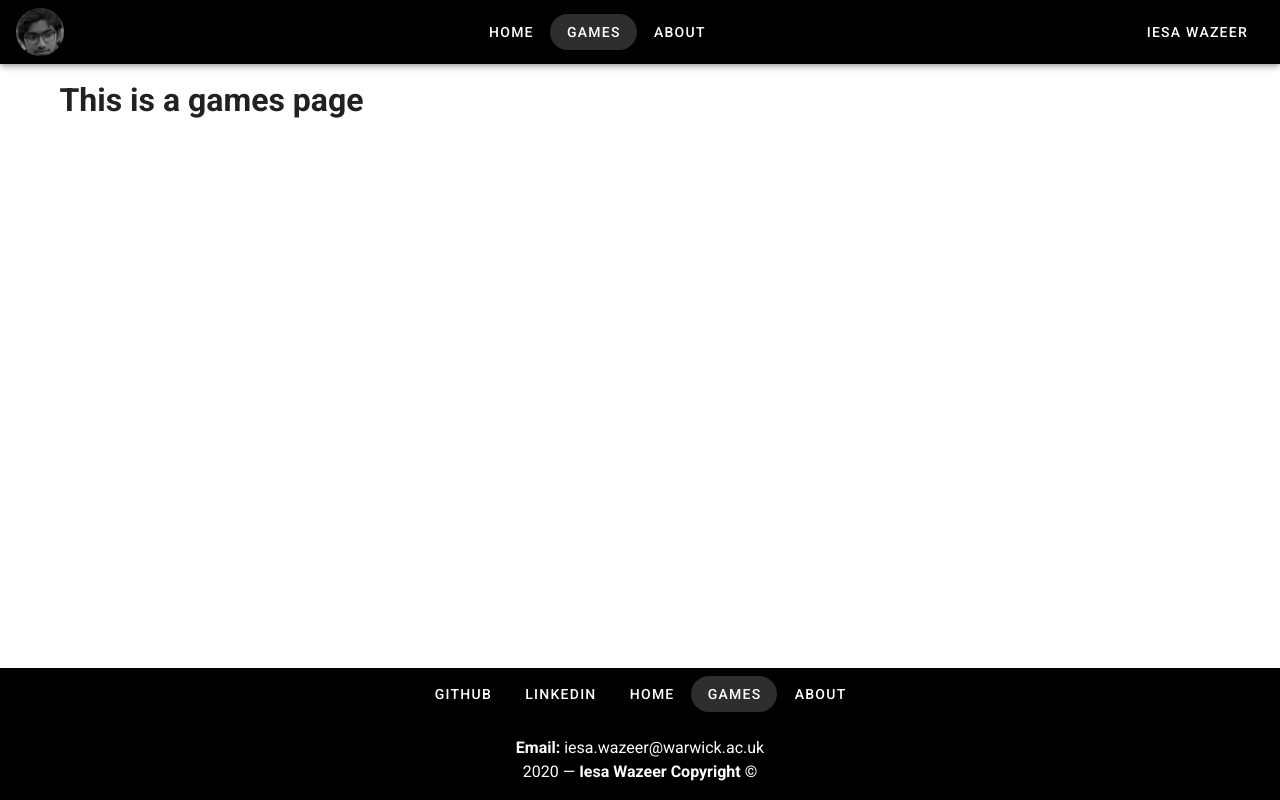
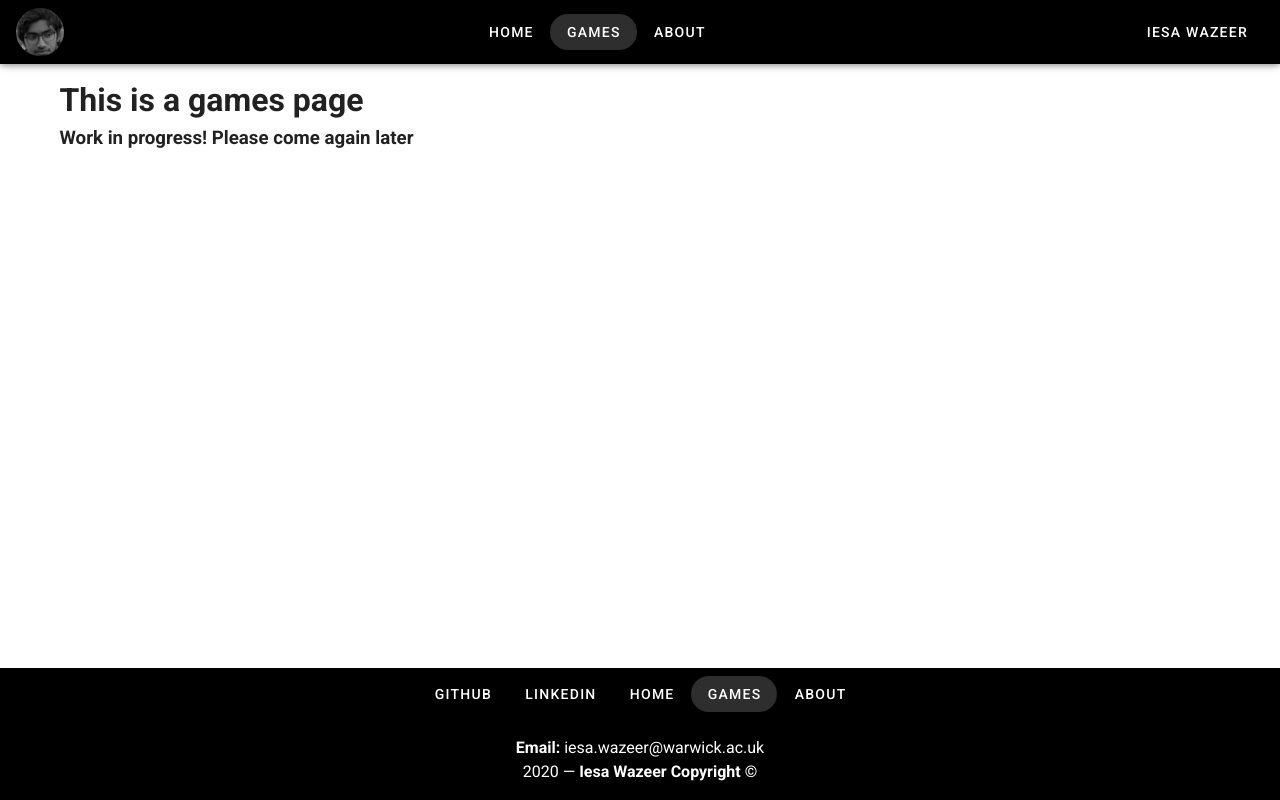
Before and after one commit to izman48/iesawazeer.com, a Vue app in the folder frontend/: page /games in a window 1280 px wide. Built offline with nearby package versions, Linux system fonts and the light colour scheme.

Commit message:
added some text in games page

```diff
--- a/frontend/src/views/Games.vue
+++ b/frontend/src/views/Games.vue
@@ -4,6 +4,7 @@
       <v-row>
         <v-col>
           <h1>This is a games page</h1>
+          <h3> Work in progress! Please come again later</h3>
         </v-col>
       </v-row>
     </v-container>
```
